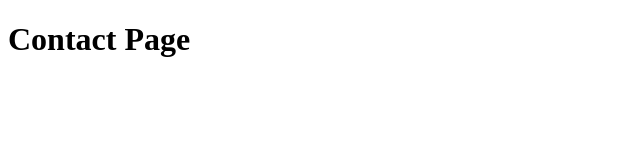
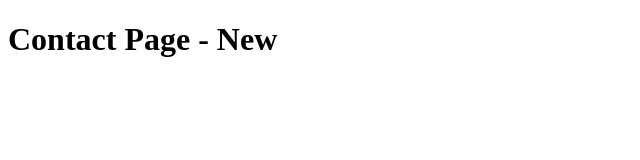
Before and after one commit to mohammed-naji/taqat-group2, a plain HTML site: page contact.html in a window 1280 px wide. Shown: the whole page, without its empty margins (0-640 px from the left). Drawn offline with Linux system fonts and the light colour scheme.

Commit message:
Update header text on contact page

```diff
--- a/contact.html
+++ b/contact.html
@@ -8,7 +8,7 @@
 </head>
 
 <body>
-  <h1>Contact Page</h1>
+  <h1>Contact Page - New</h1>
 </body>
 
 </html>
```
